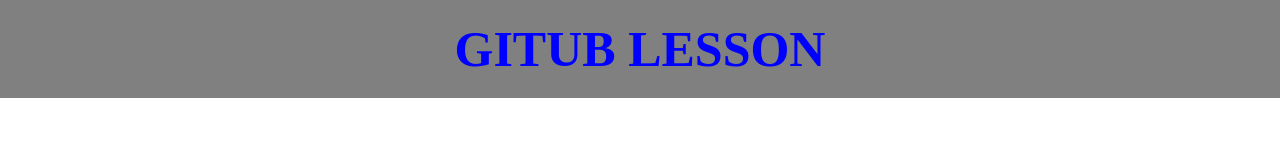
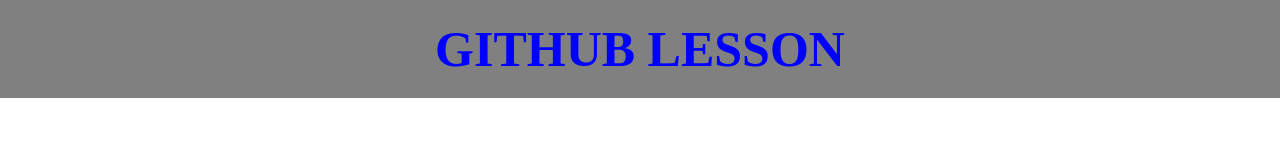
Before and after one commit to AzamatAbraev/Lesson-11, a plain HTML site: page index.html in a window 1280 px wide. Drawn offline with Linux system fonts and the light colour scheme.

Commit message:
spellingmistake

```diff
--- a/index.html
+++ b/index.html
@@ -7,6 +7,6 @@
     <link rel="stylesheet" href="css/style.css" />
   </head>
   <body>
-    <h1>GITUB LESSON</h1>
+    <h1>GITHUB LESSON</h1>
   </body>
 </html>
```
